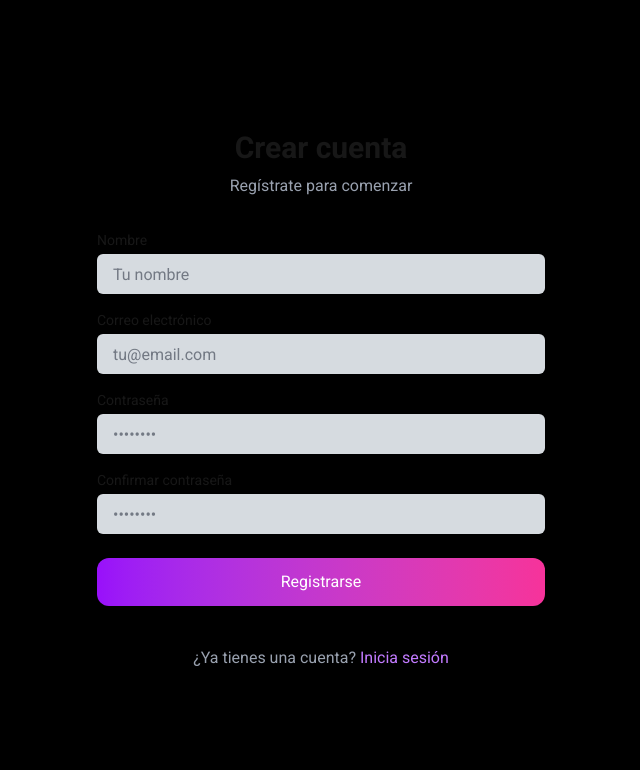
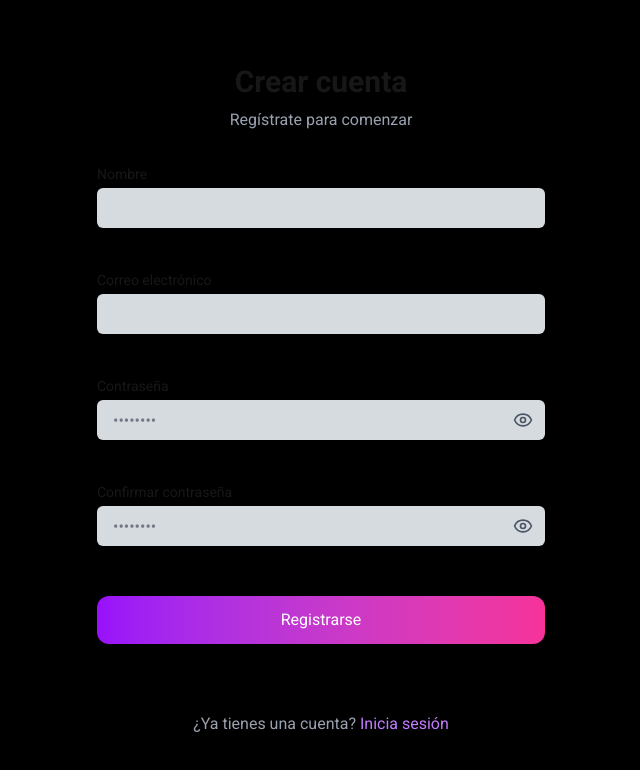
Before and after one commit to WalterHorst/Prueba-tecnica---TodoGamers, a Next.js app in the folder client/: page /register in a window 1280 px wide. Shown: the top 770 px of the page, without its empty margins (319-959 px from the left). Built offline with nearby package versions, Linux system fonts and the light colour scheme.

Commit message:
feat: implement authentication flow with login and registration forms, including validation and error handling

```diff
--- a/client/package.json
+++ b/client/package.json
@@ -9,11 +9,15 @@
     "lint": "next lint"
   },
   "dependencies": {
+    "@hookform/resolvers": "^5.0.1",
     "axios": "^1.8.4",
     "lucide-react": "^0.488.0",
     "next": "15.3.0",
     "react": "^19.0.0",
-    "react-dom": "^19.0.0"
+    "react-dom": "^19.0.0",
+    "react-hook-form": "^7.55.0",
+    "sonner": "^2.0.3",
+    "zod": "^3.24.2"
   },
   "devDependencies": {
     "@eslint/eslintrc": "^3",
--- a/client/src/app/(auth)/login/page.tsx
+++ b/client/src/app/(auth)/login/page.tsx
@@ -1,80 +1,123 @@
 "use client";
-
-import type React from "react";
 
 import { useState } from "react";
 import Link from "next/link";
+import LoaderMini from "@/components/mini-loader";
+import { useForm } from "react-hook-form";
+import { z } from "zod";
+import { zodResolver } from "@hookform/resolvers/zod";
+import { Eye, EyeOff } from "lucide-react";
+import { loginUser } from "@/services/auth.actions";
+
+const schema = z.object({
+  email: z.string().email("Correo inválido"),
+  password: z.string().min(6, "La contraseña debe tener al menos 6 caracteres"),
+});
+
+type FormData = z.infer<typeof schema>;
 
 export default function LoginPage() {
-  const [email, setEmail] = useState("");
-  const [password, setPassword] = useState("");
-  const [isLoading, setIsLoading] = useState(false);
+  const [showPassword, setShowPassword] = useState(false);
+  const [errorMsg, setErrorMsg] = useState("");
 
-  const handleSubmit = async (e: React.FormEvent) => {
-    e.preventDefault();
-    setIsLoading(true);
+  const {
+    register,
+    handleSubmit,
+    formState: { errors, isSubmitting },
+  } = useForm<FormData>({
+    resolver: zodResolver(schema),
+    mode: "onChange",
+  });
 
-    // Aquí iría la llamada al backend para autenticar
-    // Esta parte la implementará el backend
+  const onSubmit = async (data: FormData) => {
+    try {
+      setErrorMsg("");
+      await loginUser(data);
 
-    setIsLoading(false);
+      window.location.href = "/";
+    } catch (error: unknown) {
+      console.error(error);
+      if (error instanceof Error) {
+        setErrorMsg(error.message);
+      } else {
+        setErrorMsg("Error al iniciar sesión");
+      }
+    }
   };
 
   return (
     <div className="min-h-screen flex flex-col justify-center items-center p-4 bg-black">
       <div className="w-full max-w-md space-y-8">
         <div className="text-center">
-          <h1 className="text-3xl font-bold">Iniciar Sesión</h1>
+          <h1 className="text-3xl font-bold text-white">Iniciar Sesión</h1>
           <p className="mt-2 text-gray-400">
             Ingresa a tu cuenta para continuar
           </p>
         </div>
 
-        <form onSubmit={handleSubmit} className="mt-8 space-y-6">
+        <form onSubmit={handleSubmit(onSubmit)} className="mt-8 space-y-6">
           <div className="space-y-4">
-            <div>
-              <label htmlFor="email" className="block text-sm font-medium mb-1">
+            <div className="h-[90px]">
+              <label className="block text-sm font-medium mb-1 text-white">
                 Correo electrónico
               </label>
               <input
-                id="email"
+                {...register("email")}
                 type="email"
-                value={email}
-                onChange={(e) => setEmail(e.target.value)}
-                required
                 autoComplete="off"
                 className="w-full px-4 py-3 rounded-md bg-[#d6dbe0] text-gray-900 focus:outline-none focus:ring-2 focus:ring-blue-500 h-10"
                 placeholder="tu@email.com"
               />
+              <div className="h-5 mt-1">
+                {errors.email && (
+                  <p className="text-sm text-red-400">
+                    {errors.email.message || ""}
+                  </p>
+                )}
+              </div>
             </div>
 
-            <div>
-              <label
-                htmlFor="password"
-                className="block text-sm font-medium mb-1"
-              >
+            <div className="h-[90px]">
+              <label className="block text-sm font-medium mb-1 text-white">
                 Contraseña
               </label>
-              <input
-                id="password"
-                type="password"
-                value={password}
-                onChange={(e) => setPassword(e.target.value)}
-                required
-                autoComplete="off"
-                className="w-full px-4 py-3 rounded-md bg-[#d6dbe0] text-gray-900 focus:outline-none focus:ring-2 focus:ring-blue-500 h-10"
-                placeholder="••••••••"
-              />
+              <div className="relative">
+                <input
+                  {...register("password")}
+                  type={showPassword ? "text" : "password"}
+                  autoComplete="off"
+                  className="w-full px-4 py-3 pr-10 rounded-md bg-[#d6dbe0] text-gray-900  focus:outline-none focus:ring-2 focus:ring-blue-500 h-10"
+                  placeholder="••••••••"
+                />
+                <button
+                  type="button"
+                  onClick={() => setShowPassword(!showPassword)}
+                  className="absolute inset-y-0 right-3 flex items-center text-gray-600"
+                >
+                  {showPassword ? <EyeOff size={20} /> : <Eye size={20} />}
+                </button>
+              </div>
+              <div className="h-5 mt-1">
+                {errors.password && (
+                  <p className="text-sm text-red-400 ">
+                    {errors.password.message || " "}
+                  </p>
+                )}
+              </div>
             </div>
           </div>
 
           <button
             type="submit"
-            disabled={isLoading}
-            className="w-full h-12 bg-gradient-to-r from-purple-600 to-pink-500 hover:from-purple-700 hover:to-pink-600 text-white  rounded-[12px]"
+            disabled={isSubmitting || !!errorMsg}
+            className="w-full h-12 flex items-center justify-center bg-gradient-to-r from-purple-600 to-pink-500 hover:from-purple-700 hover:to-pink-600 text-white rounded-[12px]"
           >
-            {isLoading ? "Iniciando sesión..." : "Iniciar sesión"}
+            {isSubmitting ? <LoaderMini /> : "Iniciar sesión"}
           </button>
+
+          <div className="min-h-[1.25rem] text-center">
+            {errorMsg && <p className="text-sm text-red-400">{errorMsg}</p>}
+          </div>
 
           <div className="text-center mt-4">
             <p className="text-gray-400">
--- a/client/src/app/(auth)/register/page.tsx
+++ b/client/src/app/(auth)/register/page.tsx
@@ -1,39 +1,60 @@
 "use client";
-
-import type React from "react";
 
 import { useState } from "react";
 import Link from "next/link";
+import LoaderMini from "@/components/mini-loader";
+import { useForm } from "react-hook-form";
+import { z } from "zod";
+import { zodResolver } from "@hookform/resolvers/zod";
+import { Eye, EyeOff } from "lucide-react";
+import { registerUser } from "@/services/auth.actions";
+
+const schema = z
+  .object({
+    name: z.string().min(1, "El nombre es obligatorio"),
+    email: z.string().email("Email inválido"),
+    password: z
+      .string()
+      .min(6, "La contraseña debe tener al menos 6 caracteres"),
+    confirmPassword: z
+      .string()
+      .min(6, "La confirmación debe tener al menos 6 caracteres"),
+  })
+  .refine((data) => data.password === data.confirmPassword, {
+    message: "Las contraseñas no coinciden",
+    path: ["confirmPassword"],
+  });
+
+type FormData = z.infer<typeof schema>;
 
 export default function RegisterPage() {
-  const [name, setName] = useState("");
-  const [email, setEmail] = useState("");
-  const [password, setPassword] = useState("");
-  const [confirmPassword, setConfirmPassword] = useState("");
-  const [error, setError] = useState("");
-  const [isLoading, setIsLoading] = useState(false);
+  const {
+    register,
+    handleSubmit,
+    formState: { errors, isSubmitting },
+  } = useForm<FormData>({
+    resolver: zodResolver(schema),
+    mode: "onChange",
+  });
 
-  const handleSubmit = async (e: React.FormEvent) => {
-    e.preventDefault();
-    setError("");
+  const [showPassword, setShowPassword] = useState(false);
+  const [showConfirm, setShowConfirm] = useState(false);
+  const [errorMsg, setErrorMsg] = useState("");
 
-    // Validación básica del lado del cliente
-    if (password !== confirmPassword) {
-      setError("Las contraseñas no coinciden");
-      return;
+  const onSubmit = async (data: FormData) => {
+    try {
+      setErrorMsg("");
+      await registerUser(data);
+
+      window.location.href = "/login";
+    } catch (error: unknown) {
+      console.error(error);
+      if (error instanceof Error) {
+        setErrorMsg(error.message);
+      } else {
+        setErrorMsg("Error al registrarse");
       }
-
-    if (password.length < 6) {
-      setError("La contraseña debe tener al menos 6 caracteres");
-      return;
     }
-
-    setIsLoading(true);
-
-    // Aquí iría la llamada al backend para registrar
-    // Esta parte la implementará el backend
-
-    setIsLoading(false);
   };
 
   return (
@@ -44,92 +65,108 @@ export default function RegisterPage() {
           <p className="mt-2 text-gray-400">Regístrate para comenzar</p>
         </div>
 
-        <form onSubmit={handleSubmit} className="mt-8 space-y-6">
-          {error && (
-            <div className="bg-red-900/30 border border-red-500 text-red-200 p-3 rounded-md text-sm">
-              {error}
+        <form onSubmit={handleSubmit(onSubmit)} className="mt-8 space-y-6">
+          <div className="space-y-4">
+            <div className="h-[90px]">
+              <label className="block text-sm font-medium mb-1">Nombre</label>
+              <input
+                {...register("name")}
+                className="w-full px-4 py-3 rounded-md bg-[#d6dbe0] text-gray-900 focus:ring-2 focus:outline-none focus:ring-blue-500 h-10"
+              />
+              <div className="h-5 mt-1">
+                {errors.name && (
+                  <p className="text-sm text-red-400">{errors.name.message}</p>
+                )}
               </div>
-          )}
-
-          <div className="space-y-4">
-            <div>
-              <label htmlFor="name" className="block text-sm font-medium mb-1">
-                Nombre
-              </label>
-              <input
-                id="name"
-                type="text"
-                value={name}
-                onChange={(e) => setName(e.target.value)}
-                required
-                autoComplete="off"
-                className="w-full px-4 py-3 rounded-md bg-[#d6dbe0] text-gray-900 focus:outline-none focus:ring-2 focus:ring-blue-500 h-10"
-                placeholder="Tu nombre"
-              />
             </div>
 
-            <div>
-              <label htmlFor="email" className="block text-sm font-medium mb-1">
+            <div className="h-[90px]">
+              <label className="block text-sm font-medium mb-1">
                 Correo electrónico
               </label>
               <input
-                id="email"
+                {...register("email")}
                 type="email"
-                value={email}
                 autoComplete="off"
-                onChange={(e) => setEmail(e.target.value)}
-                required
-                className="w-full px-4 py-3 rounded-md bg-[#d6dbe0] text-gray-900 focus:outline-none focus:ring-2 focus:ring-blue-500 h-10"
-                placeholder="tu@email.com"
+                className="w-full px-4 py-3 rounded-md bg-[#d6dbe0] text-gray-900 focus:ring-2 focus:outline-none focus:ring-blue-500 h-10"
               />
+              <div className="h-5 mt-1">
+                {errors.email && (
+                  <p className="text-sm text-red-400">{errors.email.message}</p>
+                )}
+              </div>
             </div>
 
-            <div>
-              <label
-                htmlFor="password"
-                className="block text-sm font-medium mb-1"
-              >
+            <div className="h-[90px]">
+              <label className="block text-sm font-medium mb-1">
                 Contraseña
               </label>
+              <div className="relative">
                 <input
-                id="password"
-                type="password"
-                value={password}
-                onChange={(e) => setPassword(e.target.value)}
-                required
+                  {...register("password")}
+                  type={showPassword ? "text" : "password"}
                   autoComplete="off"
-                className="w-full px-4 py-3 rounded-md bg-[#d6dbe0] text-gray-900 focus:outline-none focus:ring-2 focus:ring-blue-500 h-10"
                   placeholder="••••••••"
+                  className="w-full px-4 py-3 pr-10 rounded-md bg-[#d6dbe0] text-gray-900 focus:outline-none focus:ring-2 focus:ring-blue-500 h-10"
                 />
+                <button
+                  type="button"
+                  onClick={() => setShowPassword(!showPassword)}
+                  className="absolute inset-y-0 right-3 flex items-center text-gray-600"
+                >
+                  {showPassword ? <EyeOff size={20} /> : <Eye size={20} />}
+                </button>
+              </div>
+              <div className="h-5 mt-1">
+                {errors.password && (
+                  <p className="text-sm text-red-400">
+                    {errors.password.message}
+                  </p>
+                )}
+              </div>
             </div>
 
-            <div>
-              <label
-                htmlFor="confirmPassword"
-                className="block text-sm font-medium mb-1"
-              >
+            <div className="h-[90px]">
+              <label className="block text-sm font-medium mb-1">
                 Confirmar contraseña
               </label>
+              <div className="relative">
                 <input
-                id="confirmPassword"
-                type="password"
-                value={confirmPassword}
-                onChange={(e) => setConfirmPassword(e.target.value)}
-                required
+                  {...register("confirmPassword")}
+                  type={showConfirm ? "text" : "password"}
                   autoComplete="off"
-                className="w-full px-4 py-3 rounded-md bg-[#d6dbe0] text-gray-900 focus:outline-none focus:ring-2 focus:ring-blue-500 h-10"
                   placeholder="••••••••"
+                  className="w-full px-4 py-3 pr-10 rounded-md bg-[#d6dbe0] text-gray-900 focus:ring-2 focus:outline-none focus:ring-blue-500 h-10"
                 />
+                <button
+                  type="button"
+                  onClick={() => setShowConfirm(!showConfirm)}
+                  className="absolute inset-y-0 right-3 flex items-center text-gray-600"
+                >
+                  {showConfirm ? <EyeOff size={20} /> : <Eye size={20} />}
+                </button>
+              </div>
+              <div className="h-5 mt-1">
+                {errors.confirmPassword && (
+                  <p className="text-sm text-red-400">
+                    {errors.confirmPassword.message}
+                  </p>
+                )}
+              </div>
             </div>
           </div>
 
           <button
             type="submit"
-            disabled={isLoading}
-            className="w-full h-12 bg-gradient-to-r from-purple-600 to-pink-500 hover:from-purple-700 hover:to-pink-600 text-white  rounded-[12px]"
+            disabled={isSubmitting || !!errorMsg}
+            className="w-full flex items-center justify-center h-12 bg-gradient-to-r from-purple-600 to-pink-500 hover:from-purple-700 hover:to-pink-600 text-white rounded-[12px]"
           >
-            {isLoading ? "Registrando..." : "Registrarse"}
+            {isSubmitting ? <LoaderMini /> : "Registrarse"}
           </button>
+
+          <div className="min-h-[1.25rem] text-center">
+            {errorMsg && <p className="text-sm text-red-400">{errorMsg}</p>}
+          </div>
 
           <div className="text-center mt-4">
             <p className="text-gray-400">
--- /dev/null
+++ b/client/src/components/mini-loader.tsx
@@ -0,0 +1,5 @@
+export default function LoaderMini() {
+  return (
+    <div className="animate-spin rounded-full h-5 w-5 border-t-2 border-white border-solid" />
+  );
+}
```
Also changed, not shown: client/src/middleware.ts (added, +34 -0 lines), client/src/services/auth.actions.ts (added, +60 -0 lines), client/src/types/brewerys.type.ts (+11 -0 lines), 1 other file (tests, documents, lock files or other folders). Lines whose indentation alone changed are shown as unchanged.
